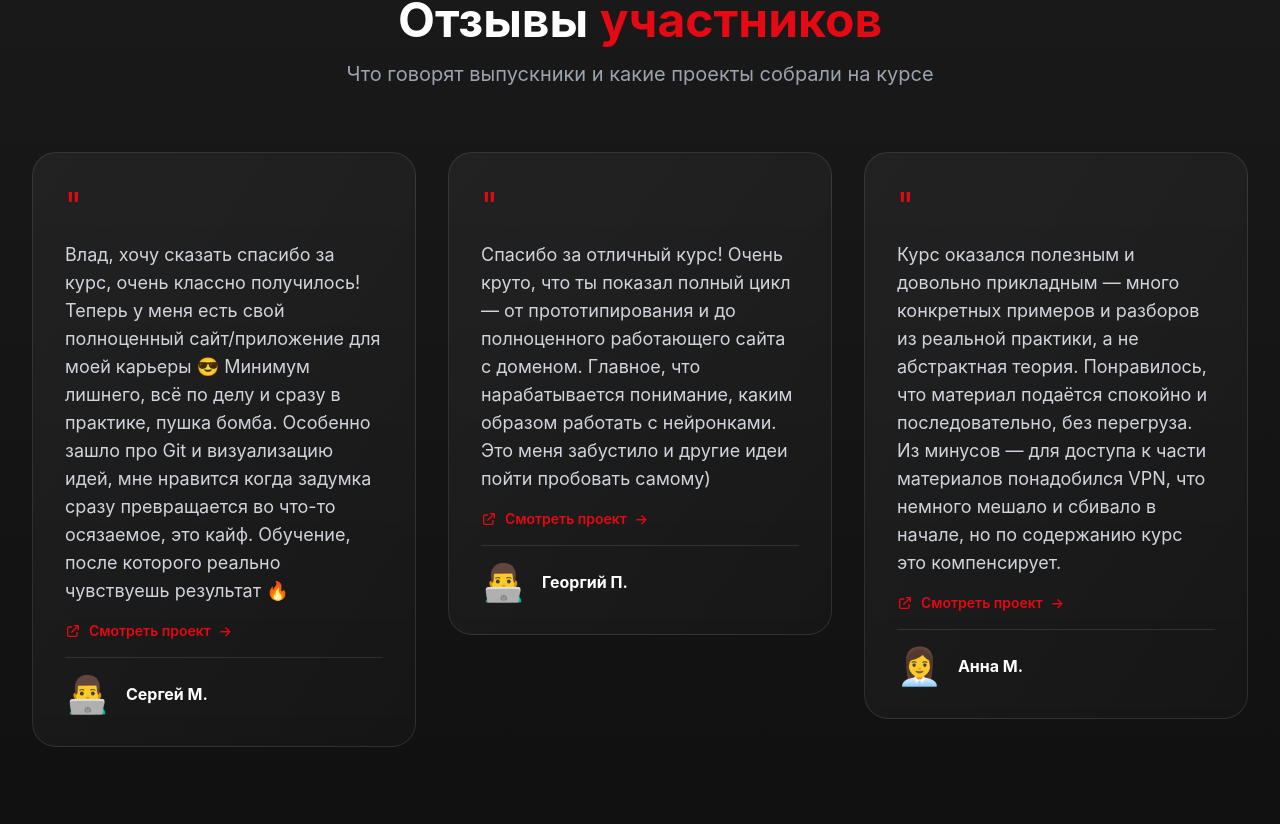
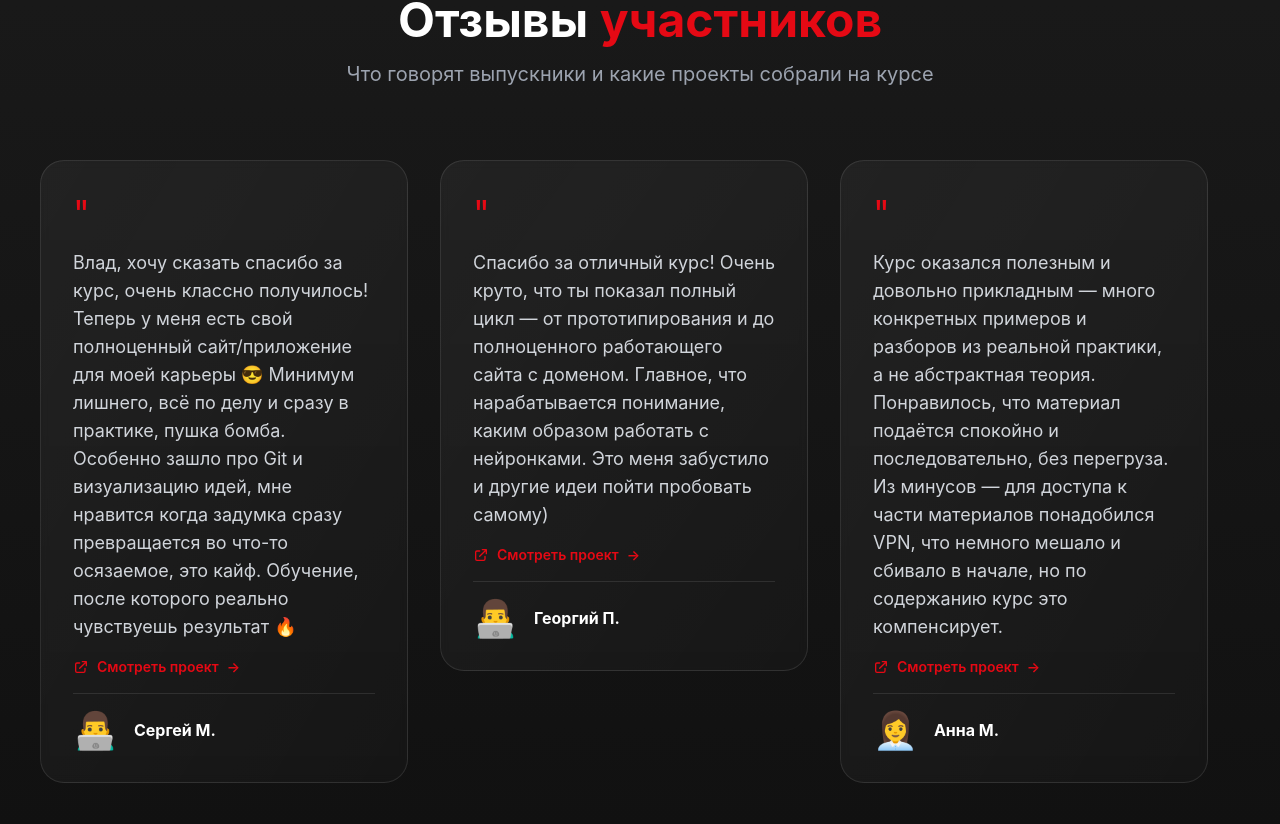
Before and after one commit to MogilaVladik/Syte-for-promt, a Next.js app: page / in a window 1280 px wide. Shown: the part 5496-6320 px from the top of the page. Built offline with nearby package versions, Linux system fonts and the light colour scheme.

Commit message:
Otziv ispravlrnie

```diff
--- a/src/app/components/Testimonials.tsx
+++ b/src/app/components/Testimonials.tsx
@@ -56,18 +56,18 @@ export default function Testimonials() {
         {/* Testimonials Slider */}
         <div
           ref={scrollerRef}
-          className="flex overflow-x-auto scroll-smooth snap-x snap-mandatory pb-2"
+          className="flex overflow-x-auto overflow-y-visible scroll-smooth snap-x snap-mandatory pb-4 pt-2 px-2 sm:px-4"
         >
           {pages.map((pageItems, pageIndex) => (
             <div
               key={`testimonial-page-${pageIndex}`}
-              className="snap-start shrink-0 w-full"
+              className="snap-start shrink-0 w-full px-1 lg:px-2"
             >
               <div className="flex flex-col lg:flex-row lg:items-stretch lg:justify-center gap-6 lg:gap-8">
                 {pageItems.map((t, i) => (
                   <div
                     key={`testimonial-${t.name}-${pageIndex}-${i}`}
-                    className="w-full lg:w-[calc((100%-4rem)/3)] bg-gradient-to-br from-white/5 to-white/[0.02] backdrop-blur-sm p-6 sm:p-8 rounded-3xl border border-white/10 hover:border-[#E50914]/50 transition-all duration-300 hover:scale-[1.02] hover:shadow-xl hover:shadow-[#E50914]/10 flex flex-col h-full"
+                    className="w-full lg:w-[calc((100%-4rem)/3)] bg-gradient-to-br from-white/5 to-white/[0.02] backdrop-blur-sm p-6 sm:p-8 rounded-3xl border border-white/10 hover:border-[#E50914]/50 transition-all duration-300 hover:scale-[1.02] hover:shadow-xl hover:shadow-[#E50914]/10 flex flex-col h-full origin-center"
                   >
                     <div className="text-4xl text-[#E50914] mb-4">"</div>
                     <p className="text-gray-300 text-base sm:text-lg mb-4 leading-relaxed flex-1">
```
